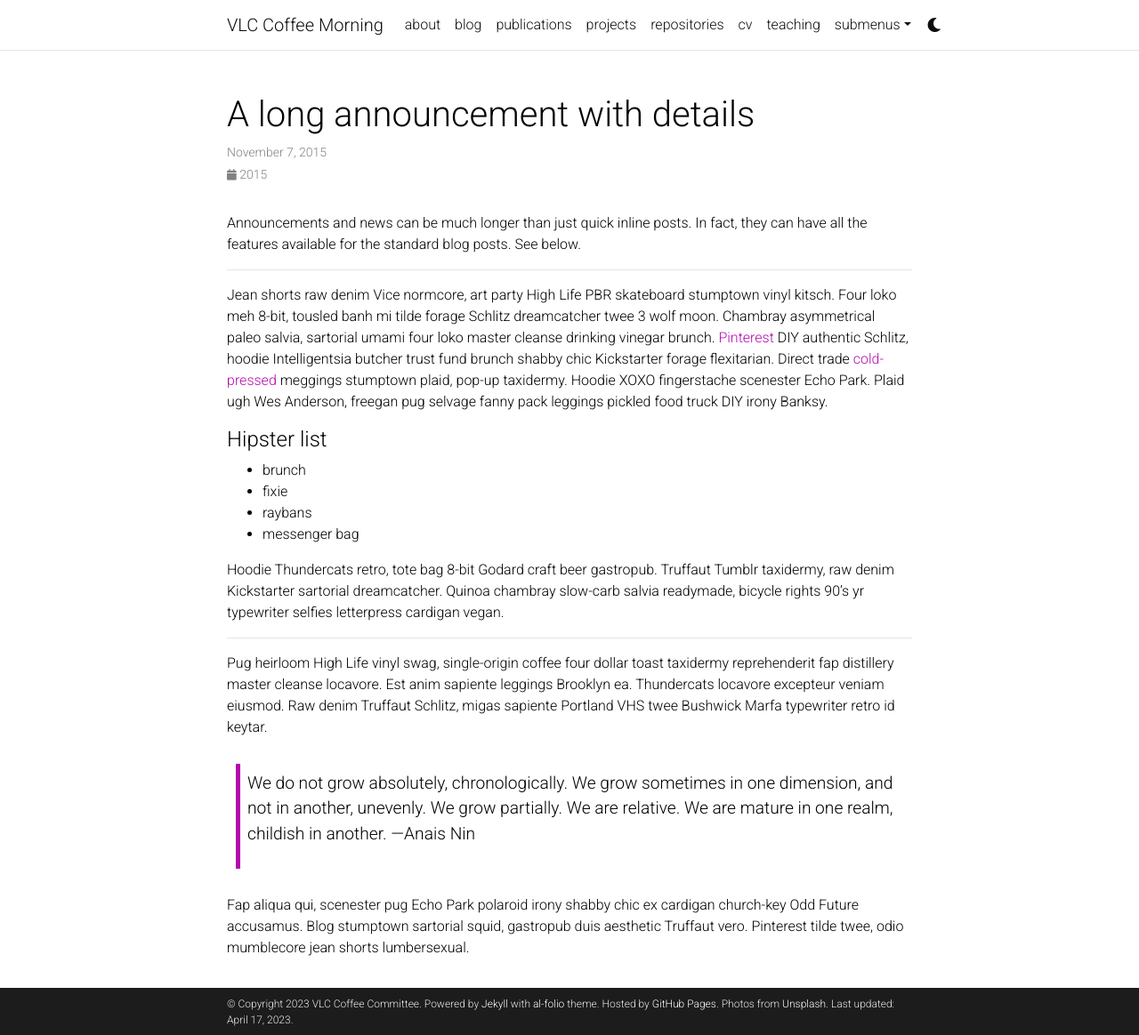
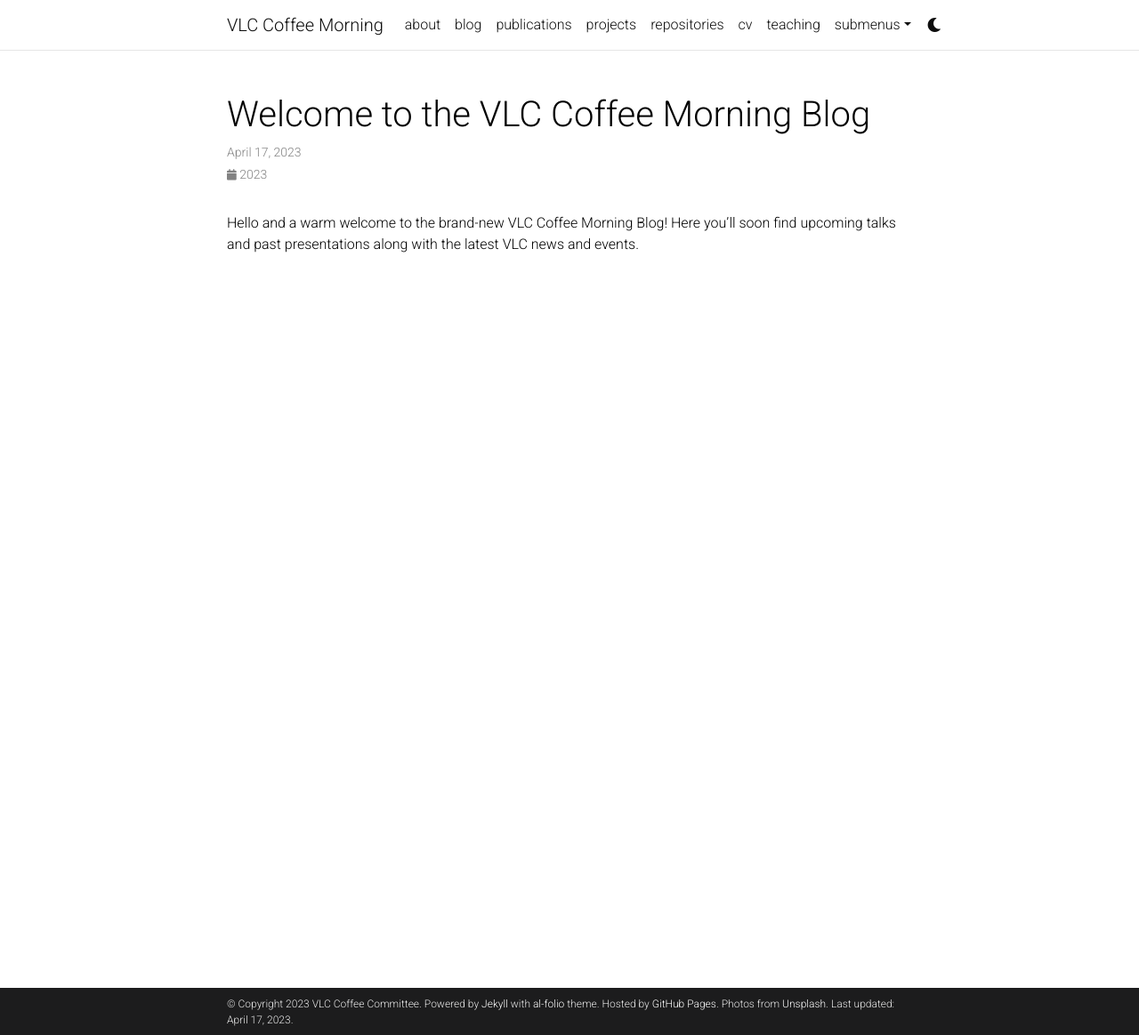
Before and after one commit to Pale-Blue-Dot-97/VLC-Coffee-Mornings, a Jekyll site: the page built from _news/announcement_2.md, in a window 1280 px wide and 1164 px high. Shown: the whole window at 89% size. Built offline with Jekyll 4.4.1, drawn with Linux system fonts in a browser that asks for light colours; comment, search, counter and statistics services are not loaded; a style sheet for code colours, icons or effects is not loaded.

Commit message:
Added news

```diff
--- a/_news/announcement_2.md
+++ b/_news/announcement_2.md
@@ -1,32 +1,9 @@
 ---
 layout: post
-title: A long announcement with details
-date: 2015-11-07 16:11:00-0400
+title: Welcome to the VLC Coffee Morning Blog
+date: 2023-04-17 19:36
 inline: false
 related_posts: false
 ---
 
-Announcements and news can be much longer than just quick inline posts. In fact, they can have all the features available for the standard blog posts. See below.
-
-***
-
-Jean shorts raw denim Vice normcore, art party High Life PBR skateboard stumptown vinyl kitsch. Four loko meh 8-bit, tousled banh mi tilde forage Schlitz dreamcatcher twee 3 wolf moon. Chambray asymmetrical paleo salvia, sartorial umami four loko master cleanse drinking vinegar brunch. <a href="https://www.pinterest.com">Pinterest</a> DIY authentic Schlitz, hoodie Intelligentsia butcher trust fund brunch shabby chic Kickstarter forage flexitarian. Direct trade <a href="https://en.wikipedia.org/wiki/Cold-pressed_juice">cold-pressed</a> meggings stumptown plaid, pop-up taxidermy. Hoodie XOXO fingerstache scenester Echo Park. Plaid ugh Wes Anderson, freegan pug selvage fanny pack leggings pickled food truck DIY irony Banksy.
-
-#### Hipster list
-<ul>
-    <li>brunch</li>
-    <li>fixie</li>
-    <li>raybans</li>
-    <li>messenger bag</li>
-</ul>
-
-Hoodie Thundercats retro, tote bag 8-bit Godard craft beer gastropub. Truffaut Tumblr taxidermy, raw denim Kickstarter sartorial dreamcatcher. Quinoa chambray slow-carb salvia readymade, bicycle rights 90's yr typewriter selfies letterpress cardigan vegan.
-
-***
-
-Pug heirloom High Life vinyl swag, single-origin coffee four dollar toast taxidermy reprehenderit fap distillery master cleanse locavore. Est anim sapiente leggings Brooklyn ea. Thundercats locavore excepteur veniam eiusmod. Raw denim Truffaut Schlitz, migas sapiente Portland VHS twee Bushwick Marfa typewriter retro id keytar.
-
-> We do not grow absolutely, chronologically. We grow sometimes in one dimension, and not in another, unevenly. We grow partially. We are relative. We are mature in one realm, childish in another.
-> —Anais Nin
-
-Fap aliqua qui, scenester pug Echo Park polaroid irony shabby chic ex cardigan church-key Odd Future accusamus. Blog stumptown sartorial squid, gastropub duis aesthetic Truffaut vero. Pinterest tilde twee, odio mumblecore jean shorts lumbersexual.
+Hello and a warm welcome to the brand-new VLC Coffee Morning Blog! Here you'll soon find upcoming talks and past presentations along with the latest VLC news and events.
```
Also changed, not shown: _news/announcement_1.md (+2 -2 lines), _news/announcement_3.md (deleted, +0 -8 lines).
